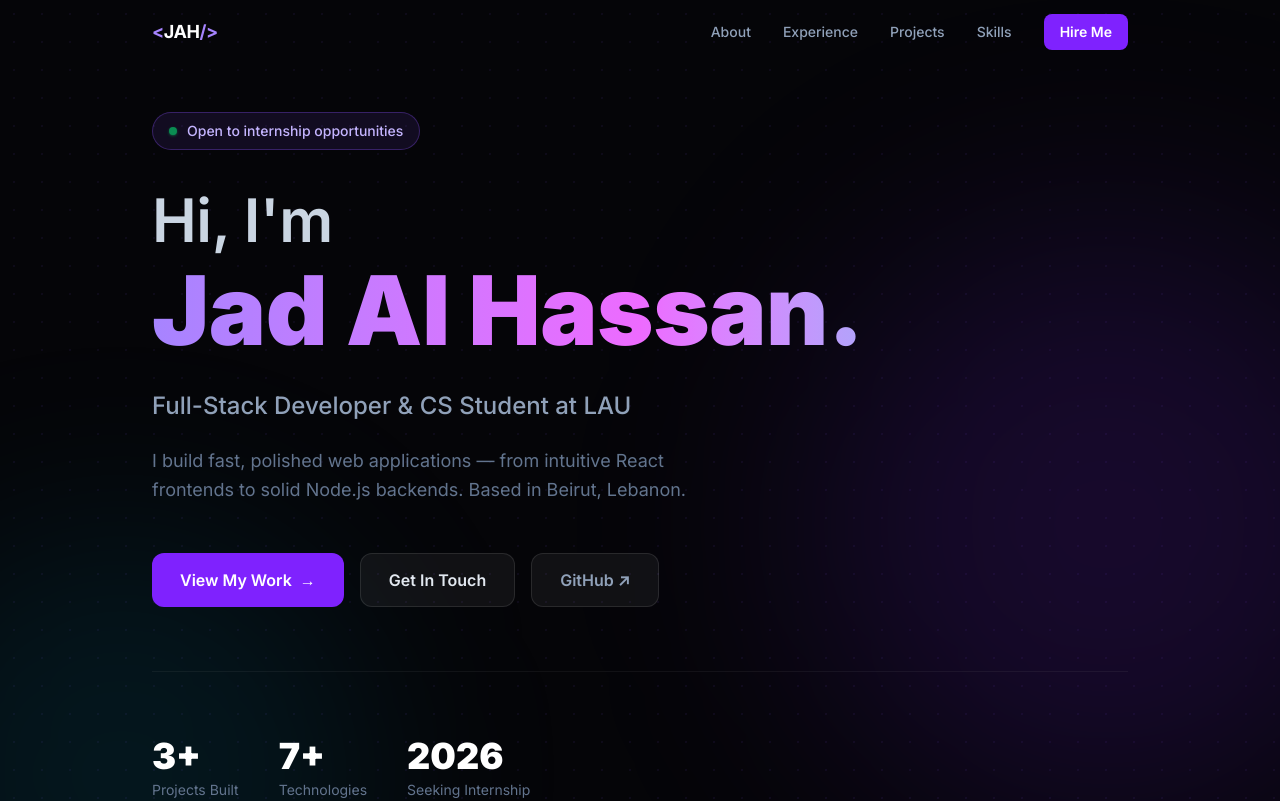
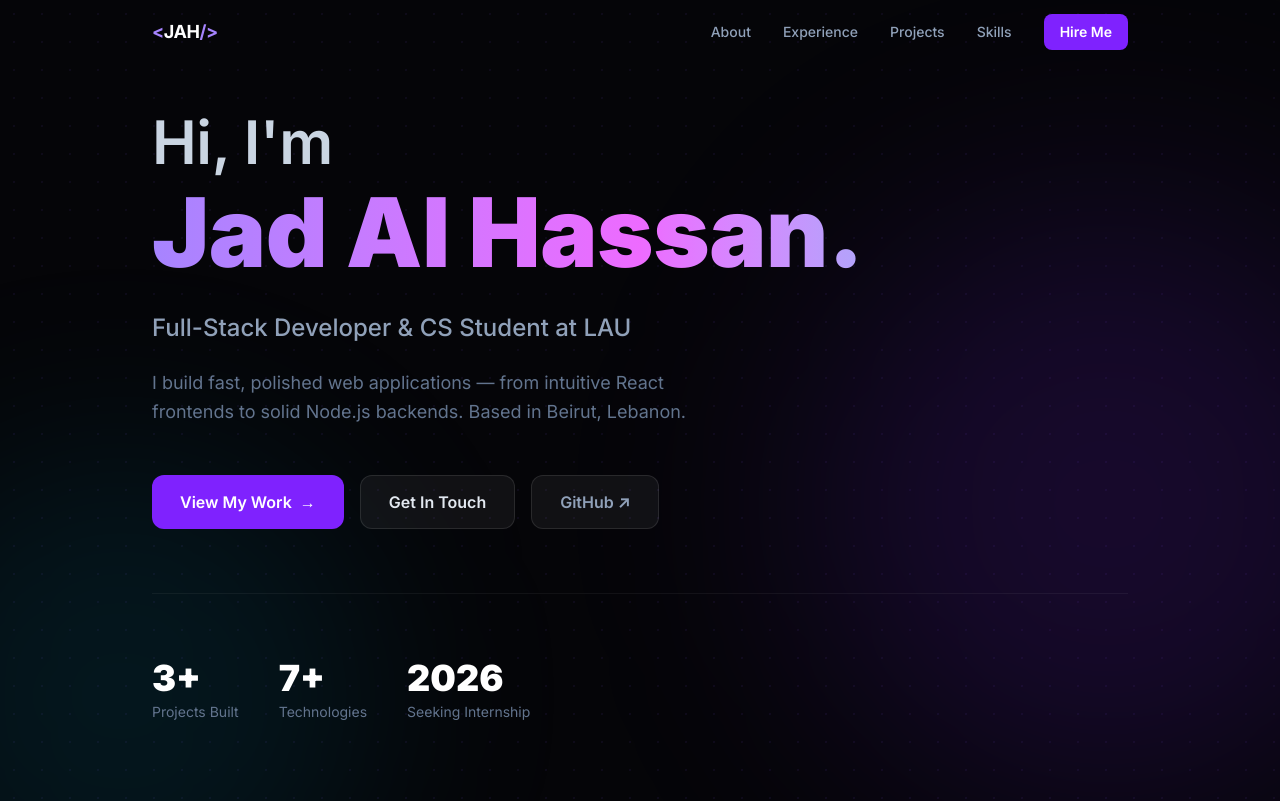
Before and after one commit to jadalhassan/Resume, a React (Vite) app: page / in a window 1280 px wide. Shown: the top 801 px of the page. Built offline with nearby package versions, Linux system fonts and the light colour scheme.

Commit message:
Remove internship badge from hero

```diff
--- a/src/components/Hero.jsx
+++ b/src/components/Hero.jsx
@@ -6,12 +6,6 @@ export default function Hero() {
       <div className="absolute -bottom-32 -left-32 w-[500px] h-[500px] bg-cyan-500/10 rounded-full blur-[100px] pointer-events-none" />
 
       <div className="relative max-w-5xl mx-auto px-6 pt-28 pb-24 w-full">
-        {/* Available badge */}
-        <div className="inline-flex items-center gap-2.5 px-4 py-2 rounded-full border border-violet-500/30 bg-violet-500/10 text-violet-300 text-sm font-medium mb-10">
-          <span className="w-2 h-2 rounded-full bg-green-400 shadow-sm shadow-green-400/50 animate-pulse" />
-          Open to internship opportunities
-        </div>
-
         {/* Name */}
         <h1 className="font-black tracking-tight leading-none mb-6">
           <span className="block text-4xl sm:text-6xl text-slate-300 mb-3 font-semibold">
```
